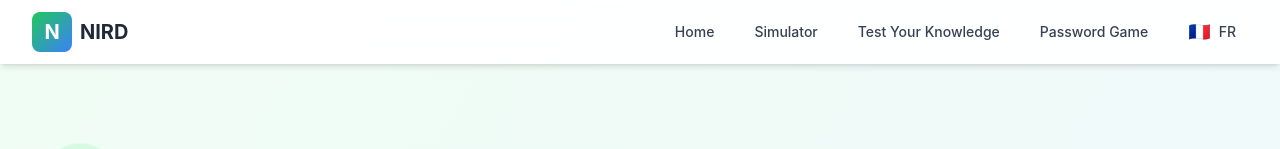
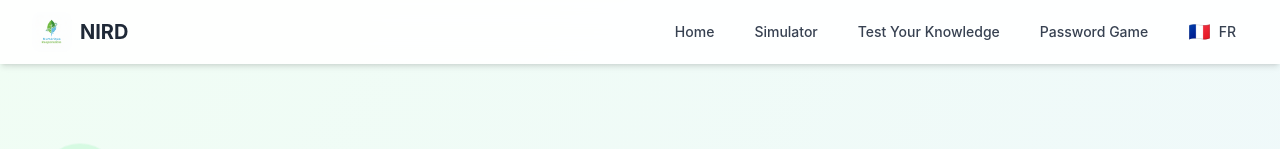
Before and after one commit to killianrms/NDI2025, a Next.js app: page / in a window 1280 px wide. Shown: the top 149 px of the page. Built offline with nearby package versions, Linux system fonts and the light colour scheme.

Commit message:
Add logo and favicon

```diff
--- a/app/layout.tsx
+++ b/app/layout.tsx
@@ -6,6 +6,9 @@
   title: 'Numérique Responsable - NIRD',
   description: 'Application interactive dédiée aux enjeux du Numérique Responsable',
   keywords: ['numérique responsable', 'écologie', 'environnement', 'digital', 'éducation'],
+  icons: {
+    icon: '/favicon.ico',
+  },
 }
 
 export default function RootLayout({
--- a/components/Navigation.tsx
+++ b/components/Navigation.tsx
@@ -20,9 +20,7 @@
       <div className="max-w-7xl mx-auto px-4 sm:px-6 lg:px-8">
         <div className="flex justify-between items-center h-16">
           <Link href="/" className="flex items-center space-x-2">
-            <div className="w-10 h-10 bg-gradient-to-br from-green-500 to-blue-500 rounded-lg flex items-center justify-center">
-              <span className="text-white font-bold text-xl">N</span>
-            </div>
+            <img src="/logo.png" alt="NIRD Logo" className="w-10 h-10 rounded-lg" />
             <span className="font-bold text-xl text-gray-800">NIRD</span>
           </Link>
 
```
Also changed, not shown: public/logo.png (added), 1 other file (tests, documents, lock files or other folders).
